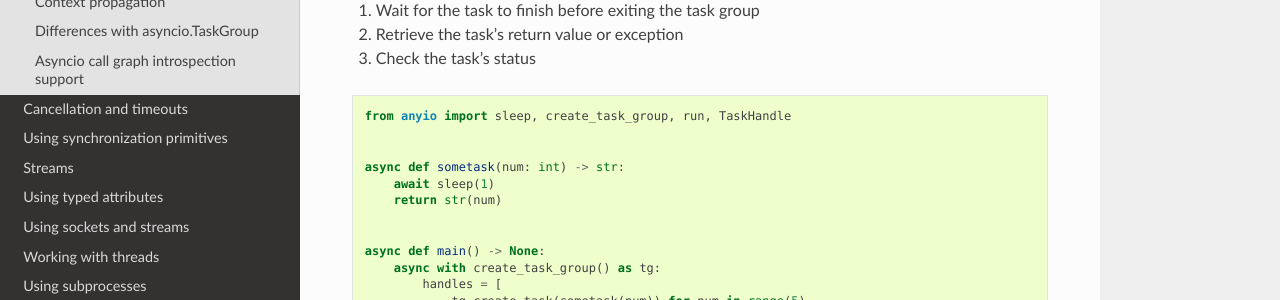
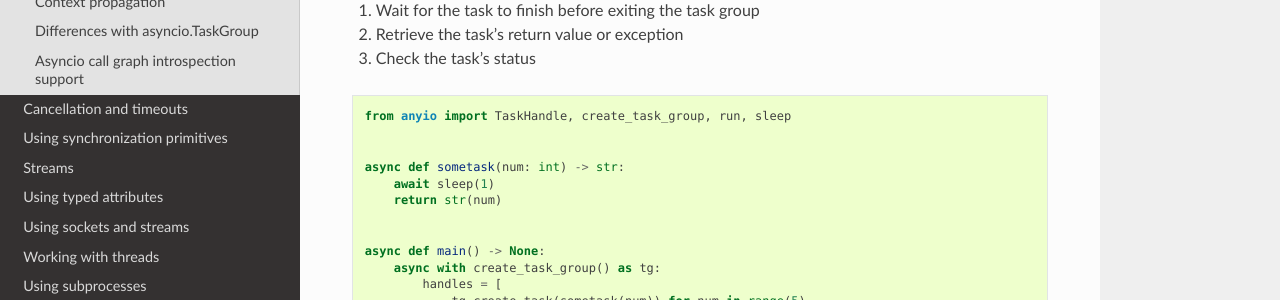
Before and after one commit to agronholm/anyio, a Sphinx documentation site: the page built from docs/tasks.rst, in a window 1280 px wide and 900 px high, scrolled down 836 px. Shown: the part 151-451 px from the top of the window. Built offline with Sphinx 7.4.7 and the Read the Docs theme 3.1.0, drawn with Linux system fonts in a browser that asks for light colours; the version number could not be read and is left out.

```diff
--- a/docs/tasks.rst
+++ b/docs/tasks.rst
@@ -53,7 +53,7 @@ method which will return a :class:`~.TaskHandle`. This handle can be used to:
 
 ::
 
-    from anyio import sleep, create_task_group, run, TaskHandle
+    from anyio import TaskHandle, create_task_group, run, sleep
 
 
     async def sometask(num: int) -> str:
```
